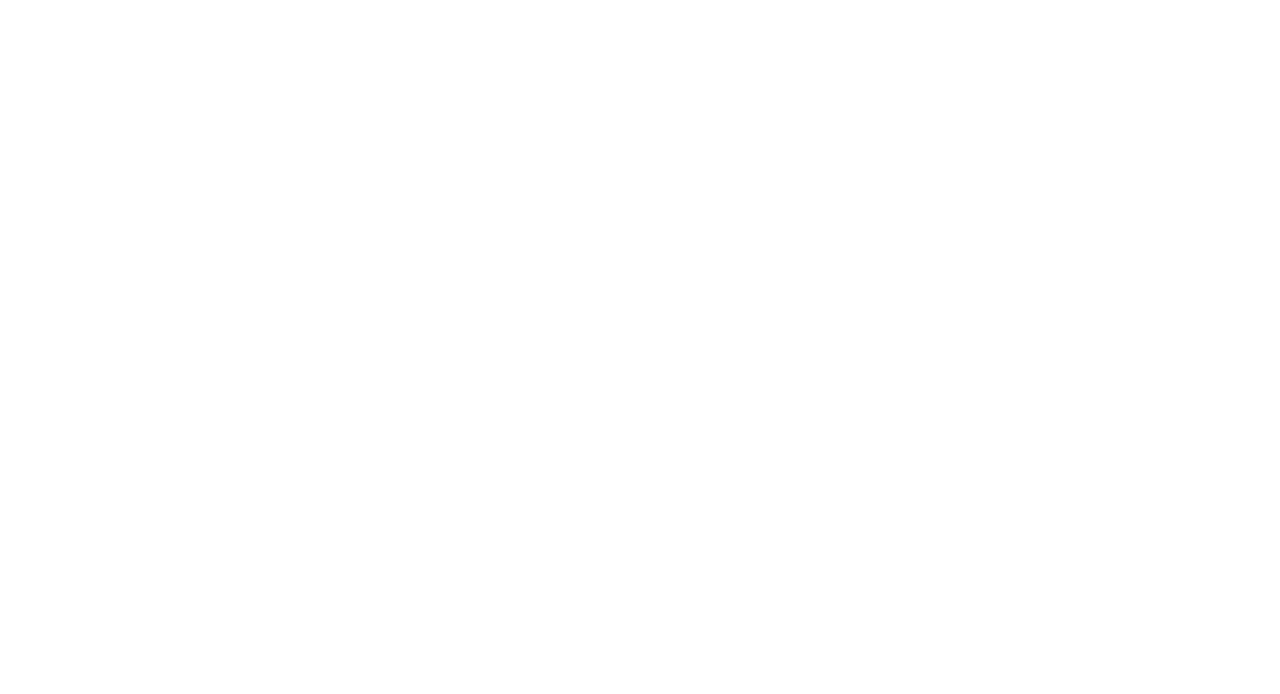
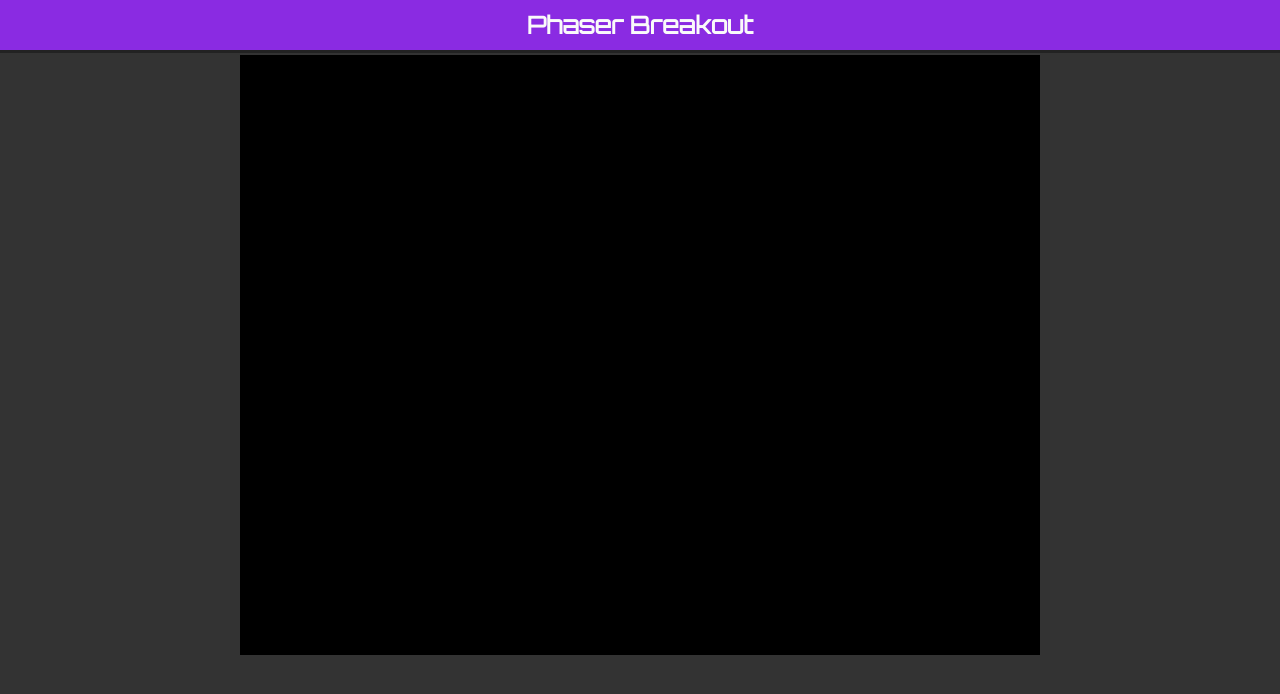
Before and after one commit to higor-bianchetti/breakout-phaser, a plain HTML site: page index.html in a window 1280 px wide. Drawn offline with Linux system fonts and the light colour scheme.

Commit message:
Adding a basic style to the page.

```diff
--- a/index.html
+++ b/index.html
@@ -6,10 +6,15 @@
     <meta http-equiv="X-UA-Compatible" content="ie=edge">
     <link rel="shortcut icon" href="assets/img/favicon.ico" type="image/x-icon" />
     <link rel="stylesheet" href="styles/main.css">
+    <link href="https://fonts.googleapis.com/css?family=Orbitron" rel="stylesheet">
     <script src="scripts/phaser.min.js"></script>
     <script src="scripts/main.js"></script>
     <title>Breakout Phaser</title>
 </head>
 <body>
+    <div id="game-title">
+        <h2>Phaser Breakout</h2>
+    </div>
+    <div id="game-content"></div>
 </body>
 </html>
--- a/scripts/main.js
+++ b/scripts/main.js
@@ -0,0 +1,16 @@
+var Breakout = new Phaser.Class({
+    Extends: Phaser.Scene,
+});
+
+var config = {
+    type: Phaser.WEBGL,
+    width: 800,
+    height: 600,
+    parent: 'game-content',
+    scene: [Breakout],
+    physics: {
+        default: 'arcade'
+    }
+};
+
+var game = new Phaser.Game(config);
--- a/styles/main.css
+++ b/styles/main.css
@@ -2,3 +2,29 @@
     margin: 0;
     padding: 0;
 }
+
+body {
+    width: 100%;
+    background-color: #333;
+    font-family: 'Orbitron', sans-serif;
+}
+
+body #game-title {
+    width: 100%;
+    background-color: blueviolet;
+    margin-top: 0;
+    margin-bottom: 5px;
+    box-shadow: 0px 3px #222;
+}
+
+body #game-title h2 {
+    color: #FAFAFA;
+    padding: 10px;
+    text-align: center;
+}
+
+body #game-content {
+    width: 800px;
+    height: 600px;
+    margin: 0 auto;
+}
```
